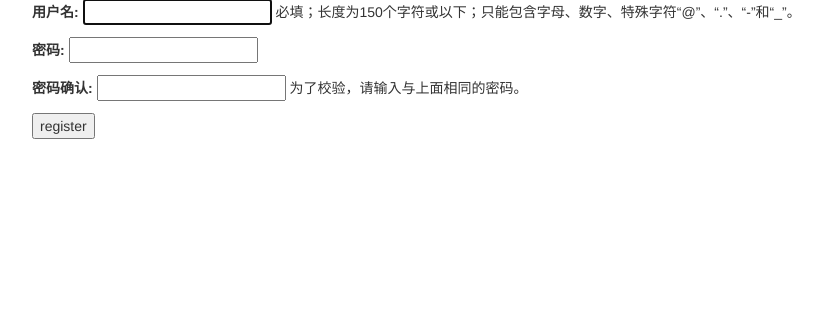
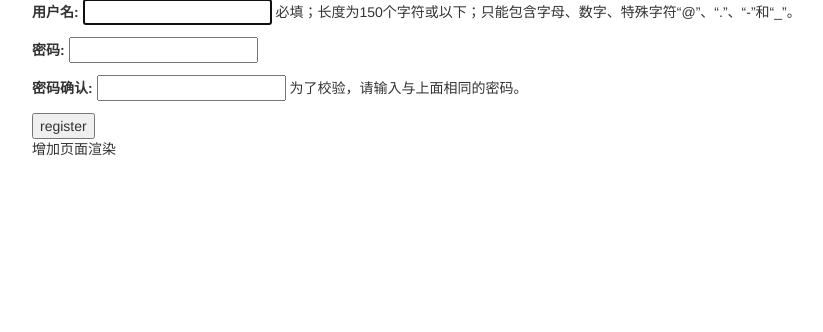
Before and after one commit to github-xiaoh/my_log, a Django app: page /users/register/ in a window 1280 px wide. Shown: the part 88-420 px from the top of the page, without its empty margins (38-861 px from the left). Run offline with Django 3.2, Linux system fonts and the light colour scheme; some libraries are stand-ins or nearby versions.

Commit message:
注渲染页面说明

```diff
--- a/users/templates/users/register.html
+++ b/users/templates/users/register.html
@@ -13,5 +13,6 @@
   <input type="hidden" name="next" value="{% url 'my_blog:index' %}" />
 </form>
 
+<h>增加页面渲染</h>
 
 {% endblock content %}
```
